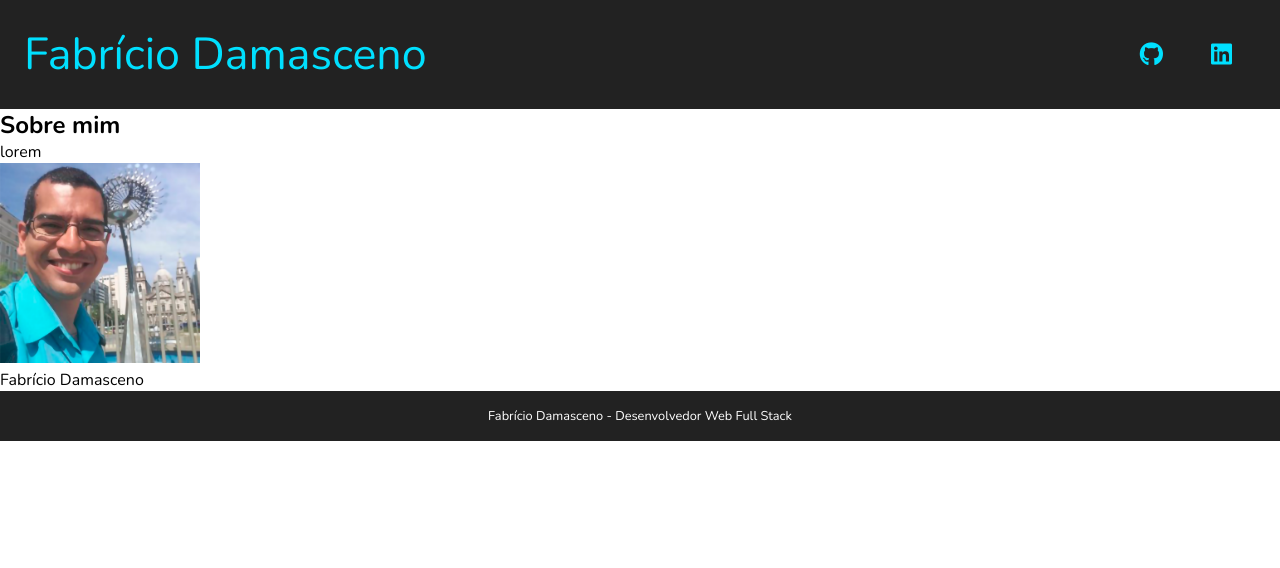
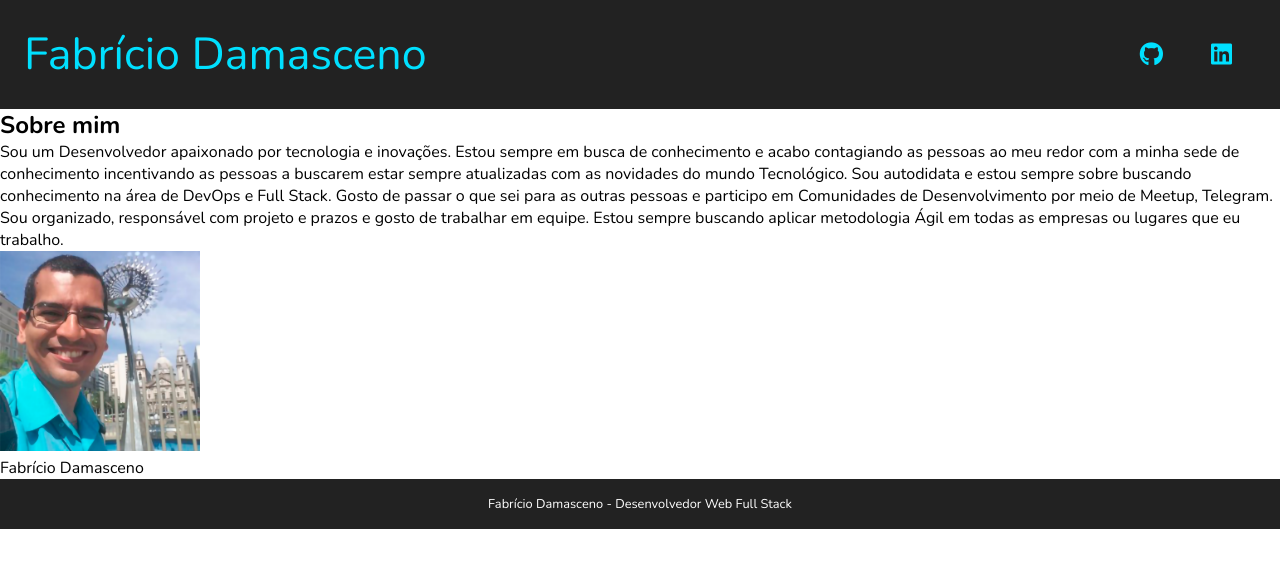
Before and after one commit to fabriciodamasceno/portfolio_fmd, a React (Create React App) app: page / in a window 1280 px wide. Shown: the top 568 px of the page. Built offline with nearby package versions, Linux system fonts and the light colour scheme.

Commit message:
Alterando texto Description

```diff
--- a/src/components/Description/index.js
+++ b/src/components/Description/index.js
@@ -2,7 +2,7 @@ export function Description() {
     return(
         <article className="text">
             <h2>Sobre mim</h2>
-            <p>lorem</p>
+            <p>Sou um Desenvolvedor apaixonado por tecnologia e inovações. Estou sempre em busca de conhecimento e acabo contagiando as pessoas ao meu redor com a minha sede de conhecimento incentivando as pessoas a buscarem estar sempre atualizadas com as novidades do mundo Tecnológico. Sou autodidata e estou sempre sobre buscando conhecimento na área de DevOps e Full Stack. Gosto de passar o que sei para as outras pessoas e participo em Comunidades de Desenvolvimento por meio de Meetup, Telegram. Sou organizado, responsável com projeto e prazos e gosto de trabalhar em equipe. Estou sempre buscando aplicar metodologia Ágil em todas as empresas ou lugares que eu trabalho.</p>
         </article>
     )
 }
```
